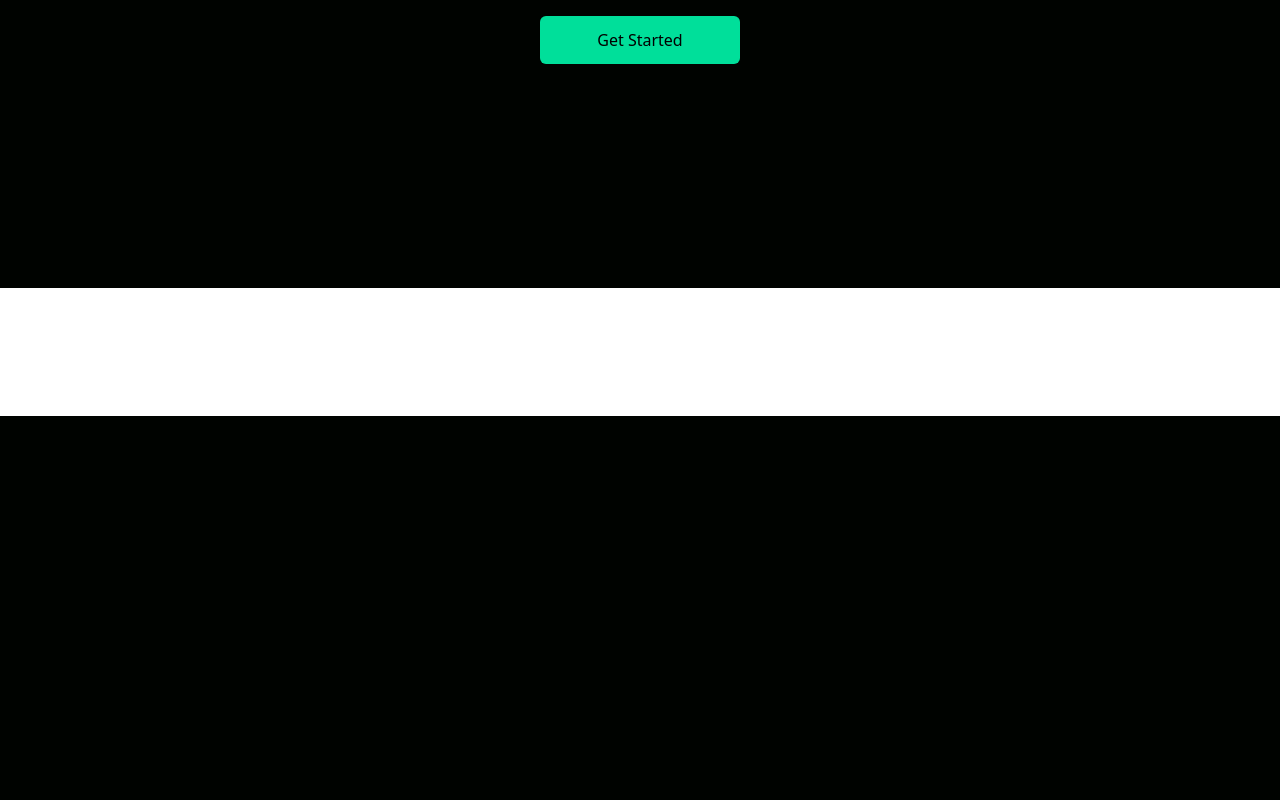
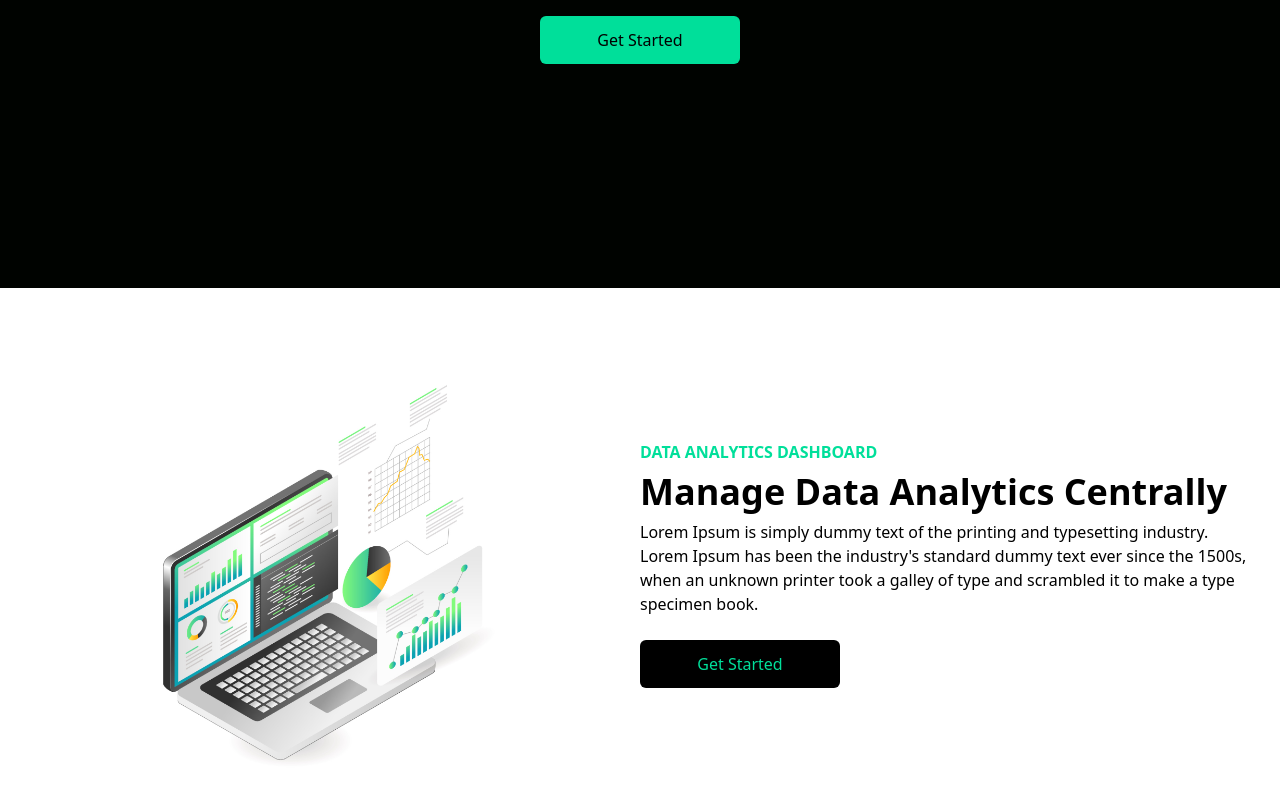
Before and after one commit to Nezo96/Simple-React-and-Tailwind-CSS-website, a React (Create React App) app: page / in a window 1280 px wide. Shown: the part 512-1312 px from the top of the page. Before the commit the page ends 928 px from the top, so only its background shows below. Built offline with nearby package versions, Linux system fonts and the light colour scheme.

Commit message:
Analytics | Done

```diff
--- a/src/components/Analytics.jsx
+++ b/src/components/Analytics.jsx
@@ -1,10 +1,31 @@
 import React from "react";
+import Laptop from "../assets/laptop.jpg";
 
 const Analytics = () => {
-  return <div className="w-full bg-white py-16 px-4">
-    <div className="max-w-[1240px] mx-auto grid md:grid-cols-2">
+  return (
+    <div className="w-full bg-white py-16 px-4">
+      <div className="max-w-[1240px] mx-auto grid md:grid-cols-2">
+        <img className="w-[500px] mx-auto my-4" src={Laptop} alt="/" />
+        <div className="flex flex-col justify-center">
+          <p className="uppercase text-[#00df9a] font-bold">
+            data analytics dashboard
+          </p>
+          <h1 className="md:text-4xl sm:text-3xl text-2xl font-bold py-2">
+            Manage Data Analytics Centrally
+          </h1>
+          <p>
+            Lorem Ipsum is simply dummy text of the printing and typesetting
+            industry. Lorem Ipsum has been the industry's standard dummy text
+            ever since the 1500s, when an unknown printer took a galley of type
+            and scrambled it to make a type specimen book.
+          </p>
+          <button className="bg-black w-[200px] rounded-md font-medium my-6 mx-auto md:mx-0 py-3 text-[#00df9a]">
+            Get Started
+          </button>
+        </div>
+      </div>
     </div>
-  </div>;
+  );
 };
 
 export default Analytics;
```
